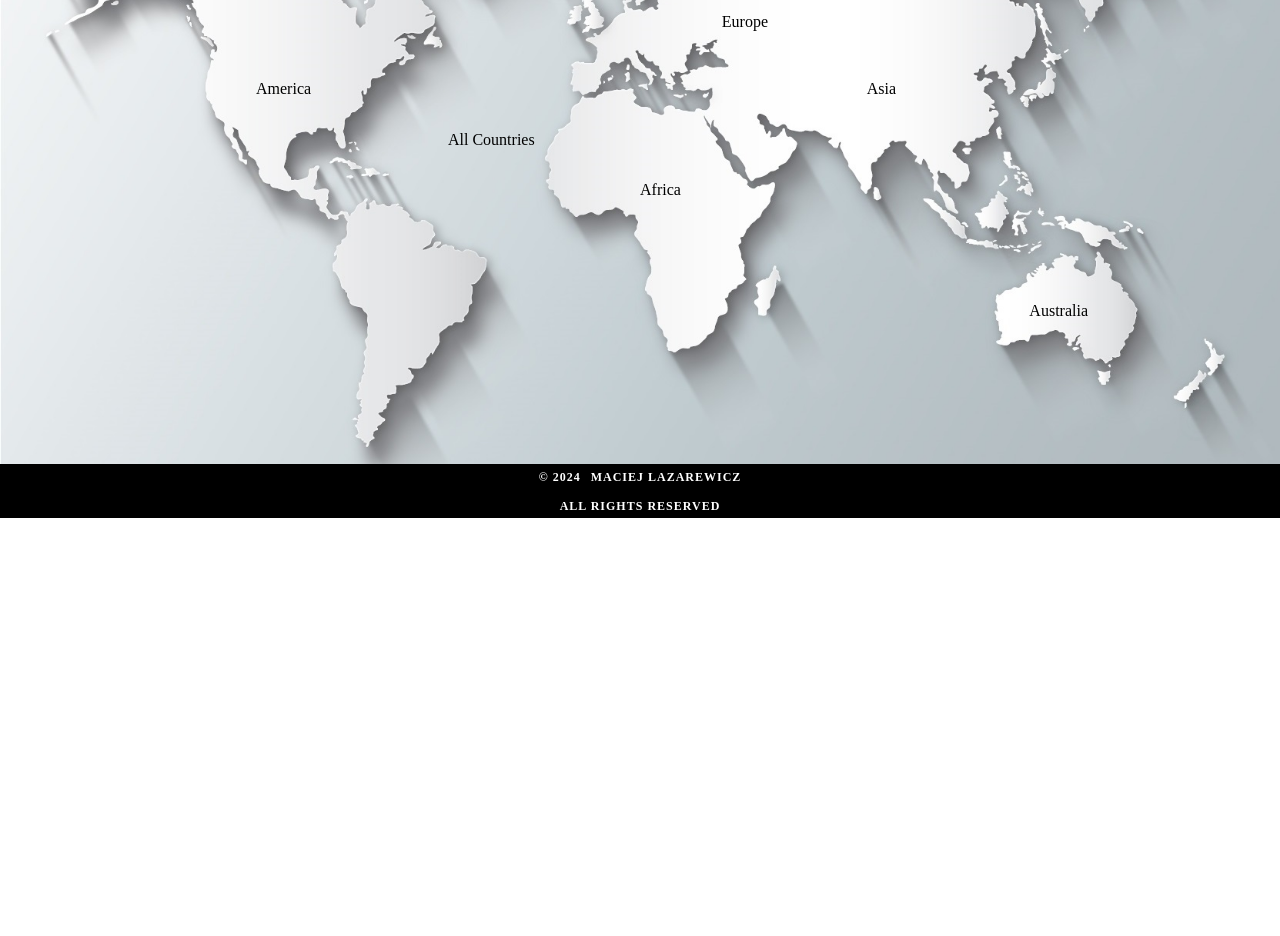
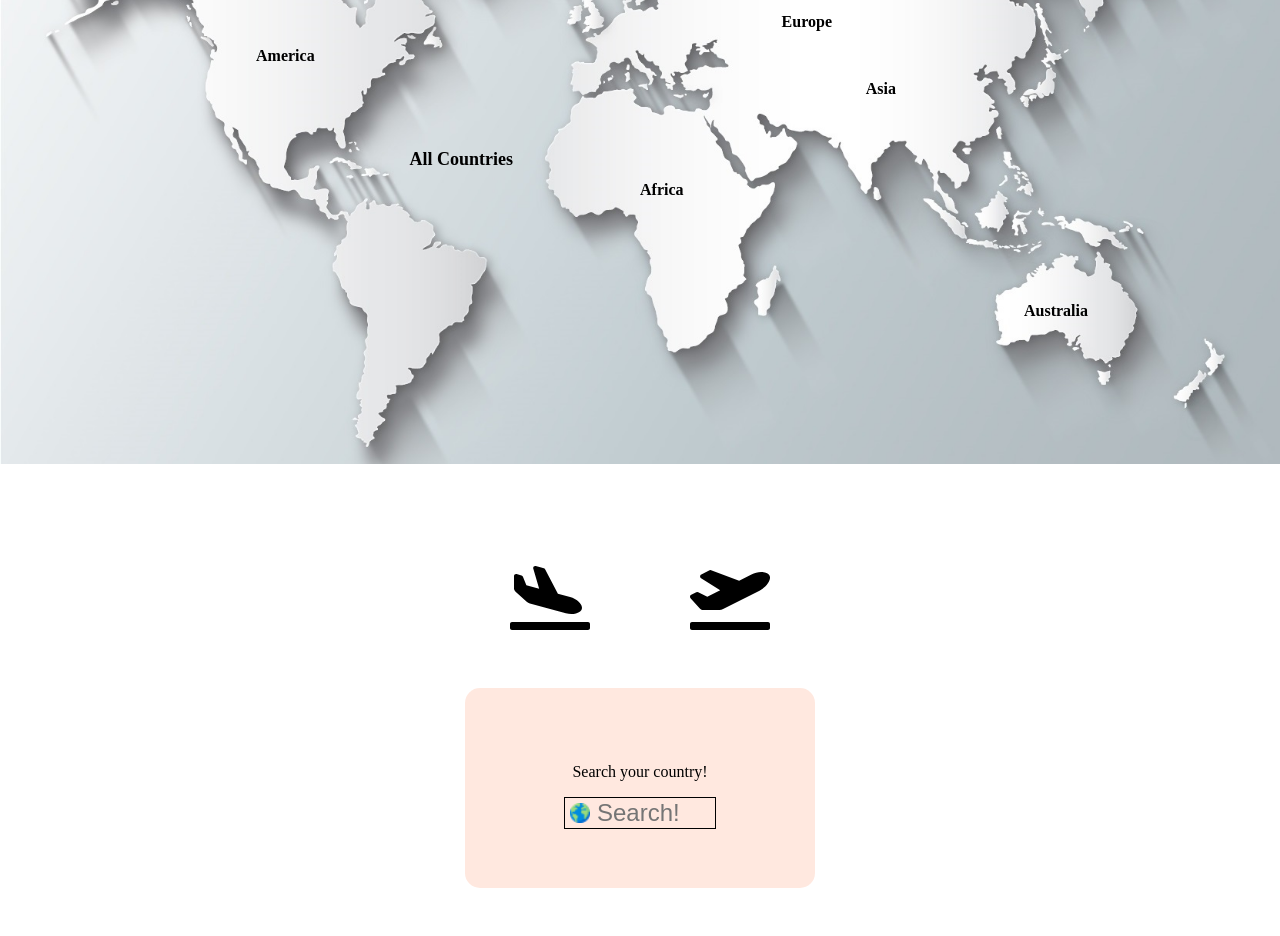
Before and after one commit to MaciejLazarewicz/countries, a React (Vite) app: page / in a window 1280 px wide. Shown: the part 280-1216 px from the top of the page. Before the commit the page ends 800 px from the top, so only its background shows below. Built offline with nearby package versions, Linux system fonts and the light colour scheme.

Commit message:
feat: Homepage With working SearchBar

```diff
--- a/package.json
+++ b/package.json
@@ -17,6 +17,7 @@
     "framer-motion": "^10.16.16",
     "react": "^18.2.0",
     "react-dom": "^18.2.0",
+    "react-icons": "^5.0.0",
     "react-router-dom": "^6.21.1",
     "react-three-fiber": "^6.0.13",
     "three": "^0.160.0"
--- a/src/Pages/HomePage.jsx
+++ b/src/Pages/HomePage.jsx
@@ -2,51 +2,153 @@ import { Box, Image, Text } from '@chakra-ui/react';
 import Navbar from '../components/Navbar';
 import SearchBar from '../components/SearchBar';
 import ReactRouterLink from '../components/ReactRouterLink';
-
 import Footer from '../components/Footer';
+import { useBreakPoint } from '../constants/Breakpoints';
+import { ViewIcon } from '@chakra-ui/icons';
+import { RiShip2Fill } from 'react-icons/ri';
+import { FaPlaneArrival, FaPlaneDeparture } from 'react-icons/fa';
+import { FaTrainSubway } from 'react-icons/fa6';
+import { MAIN_BACKGROUND_COLOR } from '../constants/Colors';
 
 function HomePage() {
+  const [isBreakPoint1600] = useBreakPoint('isBreakPoint1600');
+  const [isBreakPoint1200] = useBreakPoint('isBreakPoint1200');
+  const [isBreakPoint700] = useBreakPoint('isBreakPoint700');
+  const [isBreakPoint400] = useBreakPoint('isBreakPoint400');
+  const [isBreakPoint350] = useBreakPoint('isBreakPoint350');
+
+  const countriesNameFont = {
+    fontSize: isBreakPoint1200 ? '12px' : '16px',
+    position: 'absolute',
+    zIndex: '1',
+    fontWeight: 'bold',
+  };
+
+  const allCountriesFont = {
+    fontSize: isBreakPoint1200 ? '10px' : '18px',
+    position: 'absolute',
+    zIndex: '1',
+    fontWeight: 'bold',
+  };
   const continents = ['Africa', 'America', 'Australia', 'Asia', 'Europe'];
+  const continentIcon = isBreakPoint700
+    ? continents.map(() => <ViewIcon key={''} />)
+    : continents;
+
   return (
     <Box width="100%">
       <Navbar />
-      <Box
-        position="absolute"
-        top="10%"
-        left="40%"
-        right="40%"
-        display="flex"
-        zIndex="1"
-      >
-        <SearchBar />
-      </Box>
+      <Box position="relative">
+        <Box
+          {...allCountriesFont}
+          top="50%"
+          left={isBreakPoint400 ? '35%' : '32%'}
+        >
+          <ReactRouterLink to="/CountriesData">
+            {isBreakPoint400 ? <RiShip2Fill /> : <Text>All Countries</Text>}
+          </ReactRouterLink>
+        </Box>
 
-      <Box position="relative">
-        <Box position="absolute" top="50%" left="35%" zIndex="1">
-          <ReactRouterLink to="/CountriesData">All Countries</ReactRouterLink>
-        </Box>
         <Image
           position="relative"
           width="100%"
+          maxW="100%"
           height="auto"
           src="/src/assets/WorldMap.jpg"
         />
-        <Text position="absolute" zIndex="1" top="55%" left="50%">
-          {continents[0]}
+        {isBreakPoint1600 ? null : (
+          <Box
+            position="absolute"
+            top="10%"
+            left="5%"
+            display="flex"
+            zIndex="1"
+          >
+            <SearchBar />
+          </Box>
+        )}
+
+        <Text
+          {...countriesNameFont}
+          top="55%"
+          left={isBreakPoint700 ? '53%' : '50%'}
+        >
+          {continentIcon[0]}
         </Text>
-        <Text position="absolute" zIndex="1" top="40%" left="20%">
-          {continents[1]}
+        <Text
+          {...countriesNameFont}
+          top={isBreakPoint400 ? '25%' : '35%'}
+          left="20%"
+        >
+          {continentIcon[1]}
         </Text>
-        <Text position="absolute" zIndex="1" top="73%" right="15%">
-          {continents[2]}
+        <Text
+          {...countriesNameFont}
+          top={isBreakPoint700 ? '68%' : '73%'}
+          right="15%"
+          marginTop={isBreakPoint400 ? '2px' : ''}
+        >
+          {continentIcon[2]}
         </Text>
-        <Text position="absolute" zIndex="1" top="40%" right="30%">
-          {continents[3]}
+        <Text
+          {...countriesNameFont}
+          top={isBreakPoint400 ? '35%' : '40%'}
+          right="30%"
+        >
+          {continentIcon[3]}
         </Text>
-        <Text position="absolute" zIndex="1" top="30%" right="40%">
-          {continents[4]}
+        <Text
+          {...countriesNameFont}
+          top={isBreakPoint400 ? '25%' : '30%'}
+          right="35%"
+        >
+          {continentIcon[4]}
         </Text>
       </Box>
+      {/* {isBreakPoint1600 ? (
+        <Box
+          width="100%"
+          height="100px"
+          marginTop="-5px"
+          background="linear-gradient(to bottom, #C9D2D7, #FFE8DF)"
+        />
+      ) : null} */}
+
+      {isBreakPoint1600 ? (
+        <Box
+          display="flex"
+          justifyContent="center"
+          alignItems="center"
+          flexDir="column"
+          width="50%"
+          marginLeft="auto"
+          marginRight="auto"
+          height="650px"
+          marginTop="-5px"
+        >
+          <Box display="flex" gap="100px" marginBottom="50px">
+            <FaPlaneArrival size="80" />
+            <FaPlaneDeparture size="80" />
+          </Box>
+          <Box
+            display="flex"
+            flexDir="column"
+            alignItems="center"
+            justifyContent="center"
+            width={isBreakPoint350 ? '250px' : '350px'}
+            height="200px"
+            borderRadius="15px"
+            {...MAIN_BACKGROUND_COLOR}
+          >
+            <Text>Search your country! </Text>
+            <SearchBar />
+          </Box>
+          <Box display="flex" gap="100px" marginTop="50px">
+            <RiShip2Fill size="80" />
+            <FaTrainSubway size="80" />
+          </Box>
+        </Box>
+      ) : null}
 
       <Footer />
     </Box>
@@ -54,3 +156,5 @@ function HomePage() {
 }
 
 export default HomePage;
+
+// ViewIcon;
--- a/src/components/HamburgerMenu.jsx
+++ b/src/components/HamburgerMenu.jsx
@@ -5,7 +5,7 @@ import { HAMBURGER_MENU_FONT } from '../constants/Fonts';
 
 function HamburgerMenu() {
   return (
-    <Box>
+    <Box zIndex="1">
       <Menu>
         <MenuButton
           border="none"
--- a/src/components/SearchBar.jsx
+++ b/src/components/SearchBar.jsx
@@ -1,19 +1,87 @@
-import { Box, Input, Image } from '@chakra-ui/react';
+import { useRef, useState, useEffect } from 'react';
+import { Box, Text, Input, InputGroup, Image } from '@chakra-ui/react';
+import { useNavigate } from 'react-router-dom';
 
 function SearchBar() {
+  const [countryName, setCountryName] = useState('');
+  const [countryExists, setCountryExists] = useState(true);
+  const navigate = useNavigate();
+  const containerRef = useRef(null);
+
+  const handleSearch = async () => {
+    if (countryName.trim() !== '') {
+      try {
+        const response = await fetch(
+          `http://localhost:5000/data/${countryName}`
+        );
+        const responseData = await response.json();
+
+        if (response.status === 404 || !responseData.country) {
+          setCountryExists(false);
+        } else {
+          navigate(`/country/${countryName}`);
+        }
+      } catch (error) {
+        console.error('error:', error);
+      }
+    } else {
+      setCountryExists(false);
+    }
+  };
+  const handleKeyDown = (e) => {
+    if (e.key === 'Enter') {
+      handleSearch();
+    }
+  };
+
+  const handleClickOutside = (e) => {
+    if (containerRef.current && !containerRef.current.contains(e.target)) {
+      setCountryExists(true);
+    }
+  };
+
+  useEffect(() => {
+    document.addEventListener('click', handleClickOutside);
+    return () => {
+      document.removeEventListener('click', handleClickOutside);
+    };
+  }, []);
+
   return (
-    <Box display="flex" alignItems="center" gap="5px">
-      <Image src="../src/assets/earth.png" />
+    <Box display="flex" flexDir="column" ref={containerRef}>
+      <Box display="flex" gap="5px" border="1px solid #000" width="150px">
+        <InputGroup alignItems="center">
+          <Image
+            marginLeft="5px"
+            width="20px"
+            height="20px"
+            src="../src/assets/earth.png"
+          />
+
           <Input
+            type="text"
+            placeholder="Search!"
+            value={countryName}
+            onChange={(e) => setCountryName(e.target.value)}
+            onKeyDown={handleKeyDown}
             fontSize="24px"
+            marginLeft="5px"
             variant="unstyled"
             border="none"
             outline="none"
-        color="#fff"
-        _focus={{
-          backgroundColor: '#505050',
-        }}
+            width="100%"
+            backgroundColor="inherit"
+            color="#000"
           />
+        </InputGroup>
+      </Box>
+      {!countryExists && (
+        <Box display="flex" justifyContent="center" marginTop="-10px">
+          <Text color="#FF0000" fontSize="18px" fontWeight="bold">
+            Try Again!
+          </Text>
+        </Box>
+      )}
     </Box>
   );
 }
--- /dev/null
+++ b/src/constants/Breakpoints.jsx
@@ -0,0 +1,13 @@
+import { useMediaQuery } from '@chakra-ui/react';
+
+export const breakpoints = {
+  isBreakPoint1600: '(max-width: 1600px)',
+  isBreakPoint1200: '(max-width: 1200px)',
+  isBreakPoint700: '(max-width: 700px)',
+  isBreakPoint400: '(max-width: 400px)',
+  isBreakPoint350: '(max-width: 350px)',
+};
+
+export const useBreakPoint = (breakpoint) => {
+  return useMediaQuery(breakpoints[breakpoint]);
+};
```
Also changed, not shown: 1 other file (tests, documents, lock files or other folders). Lines whose indentation alone changed are shown as unchanged.
